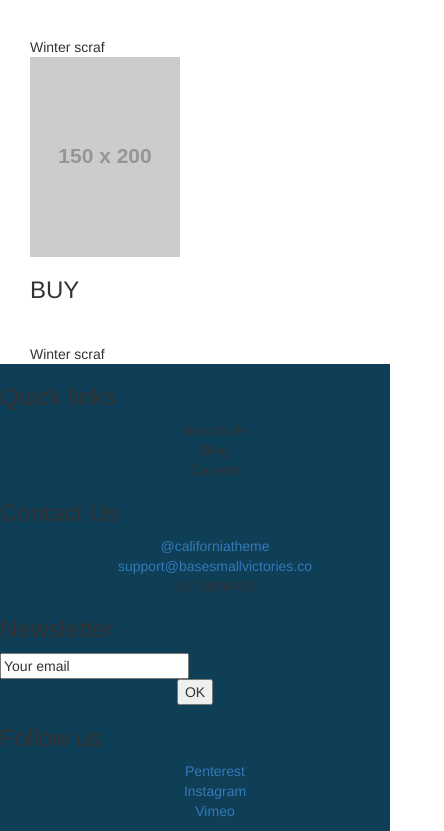
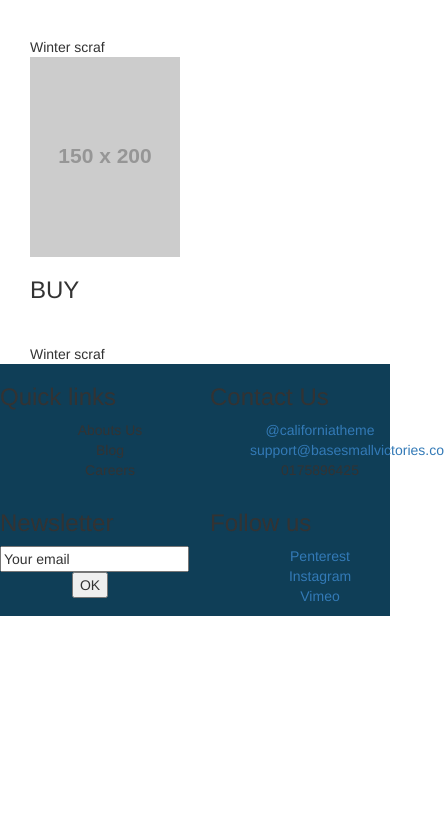
Before and after one commit to RAKOTOSOLOFO/Summer, a website: page index.html in a window 390 px wide. Shown: the part 5260-6091 px from the top of the page, 444 px wide, since content can reach past the window. After the commit the page ends 5876 px from the top, so only its background shows below. Drawn offline with nearby package versions, Linux system fonts and the light colour scheme; files that its build step writes are made by us from their sources; placeholder pictures from the web are drawn by us.

Commit message:
init summur

```diff
--- a/index.html
+++ b/index.html
@@ -9,8 +9,9 @@
     <link rel="stylesheet" href="static/css/style.css">
 </head>
 
+<div class="container">
+
     <body>
-    <div class="container">
         <div class="row">
             <div class="header">
                 <header>
@@ -145,14 +146,9 @@
             <span>Winter scraf</span>
         </div>
 </div>
-    </div>
-
-
-    </div>
-
 <footer>
     <div class="row">
-            <div class=" col-md-3">
+        <div class=" col-xs-6 col-md-3">
             <h3>Quick links</h3>
             <ul>
                 <li>Abouts Us</li>
@@ -160,7 +156,7 @@
                 <li>Careers</li>
             </ul>
         </div>
-            <div class=" col-md-3">
+        <div class=" col-xs-6 col-md-3">
             <h3>Contact Us</h3>
             <ul>
                 <li><a href="#">@californiatheme</a></li>
@@ -168,12 +164,12 @@
                 <li>0175896425</li>
             </ul>
         </div>
-            <div class=" col-md-3">
+        <div class=" col-xs-6 col-md-3">
             <h3>Newsletter</h3>
             <input type="text" name="" value="Your email">
             <button type="button" name="button">OK</button>
         </div>
-            <div class=" col-md-3">
+        <div class=" col-xs-6 col-md-3">
             <h3>Follow us</h3>
             <ul>
                 <li><a href="#">Penterest</a></li>
--- a/static/css/scss/style.scss
+++ b/static/css/scss/style.scss
@@ -1,34 +1,42 @@
-body{
+body {}
 
-}
 header {
     background-color: black;
 }
-nav{
-        text-align: center;
+
+nav {
+    text-align: center;
 }
-nav li{
+
+nav li {
     display: inline;
-    padding-bottom:2em;
     padding: 2em;
 }
+
 ul {
     text-align: center;
     list-style: none;
+}
 
-}
-h1, p {
+h1,
+p {
     text-align: center;
     color: white;
 }
-button{
+
+button {
     display: block;
     margin: auto;
 }
-h2{
-text-align: center;
+
+h2 {
+    text-align: center;
 }
 
-footer{
+footer {
     background-color: #0f3e57;
+
 }
+footer h3 ul{
+    color:white;
+}
```
Lines whose indentation alone changed are shown as unchanged.
